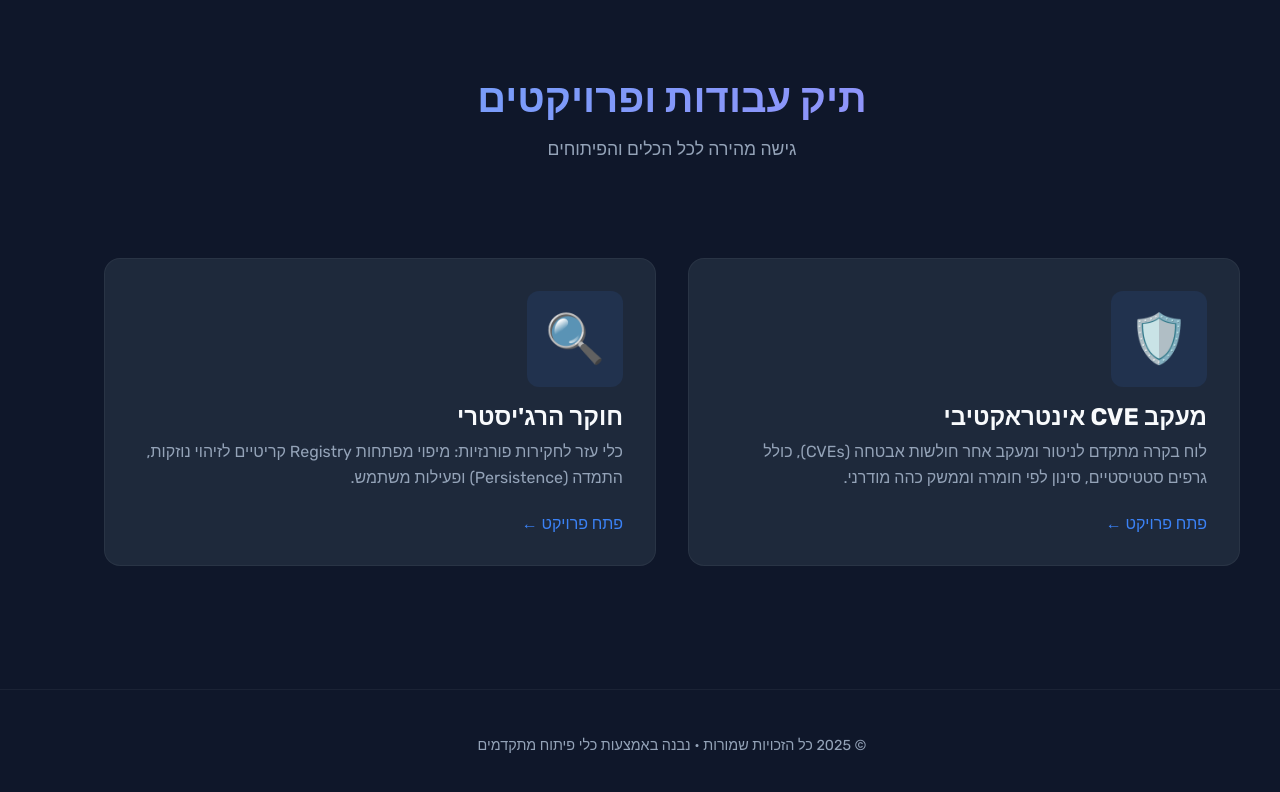
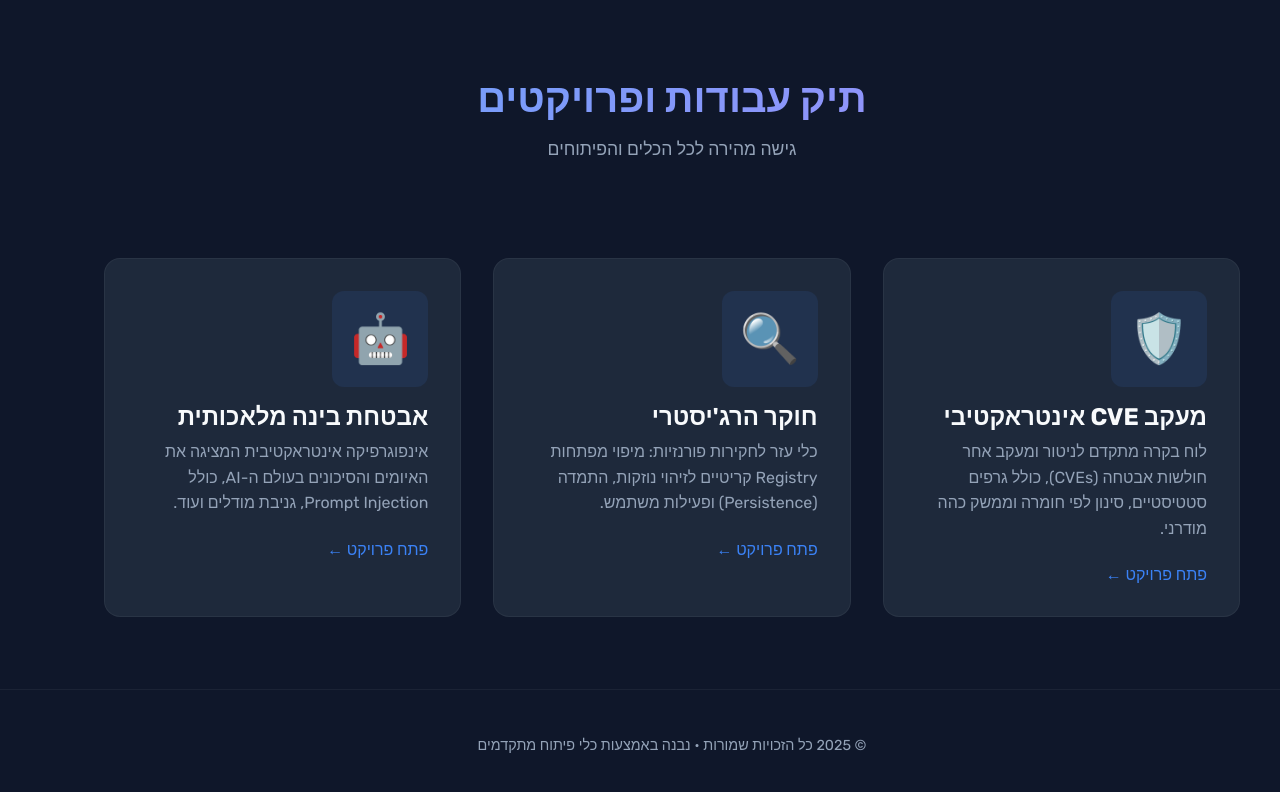
Before and after one commit to shanin-1414/MY-PROJECT, a plain HTML site: page index.html in a window 1280 px wide. Shown: the top 792 px of the page. Drawn offline with Linux system fonts and the light colour scheme.

Commit message:
Add link to AI Security Infographic in index

```diff
--- a/index.html
+++ b/index.html
@@ -154,6 +154,13 @@
             <p>כלי עזר לחקירות פורנזיות: מיפוי מפתחות Registry קריטיים לזיהוי נוזקות, התמדה (Persistence) ופעילות משתמש.</p>
             <div class="arrow">פתח פרויקט ←</div>
         </a>
+
+        <a href="AI_Security_Infographic.html" class="card">
+            <div class="card-icon">🤖</div>
+            <h2>אבטחת בינה מלאכותית</h2>
+            <p>אינפוגרפיקה אינטראקטיבית המציגה את האיומים והסיכונים בעולם ה-AI, כולל Prompt Injection, גניבת מודלים ועוד.</p>
+            <div class="arrow">פתח פרויקט ←</div>
+        </a>
     </main>
 
     <footer>
```
